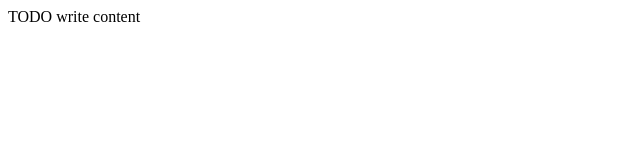
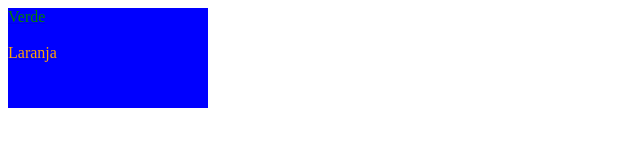
Before and after one commit to guilhermeturri/guilherme, a plain HTML site: page web/segunda.html in a window 1280 px wide. Shown: the whole page, without its empty margins (0-640 px from the left). Drawn offline with Linux system fonts and the light colour scheme.

Commit message:
alteracao do primeira e criacao do segunda

```diff
--- a/web/segunda.html
+++ b/web/segunda.html
@@ -7,8 +7,18 @@ and open the template in the editor.
     <head>
         <title></title>
         <meta http-equiv="Content-Type" content="text/html; charset=UTF-8">
+        <link rel="stylesheet" href="treinogit.css" type="text/css">
     </head>
     <body>
-        <div>TODO write content</div>
+        <div class="blue">
+            <a  href="primeira.html">
+               <font color="green">Verde</font>
+            </a>
+            <br>
+            </br>
+            <a href="terceira.html">
+                <font color="orange">Laranja</font>
+            </a>
+        </div>
     </body>
 </html>
--- a/web/treinogit.css
+++ b/web/treinogit.css
@@ -30,3 +30,9 @@
     background-color: green;
     position: absolute;
 }
+.blue {
+    width: 200px;
+    height: 100px;
+    background-color: blue;
+    position: absolute;
+}
```
Also changed, not shown: web/primeira.html (+2 -2 lines).
